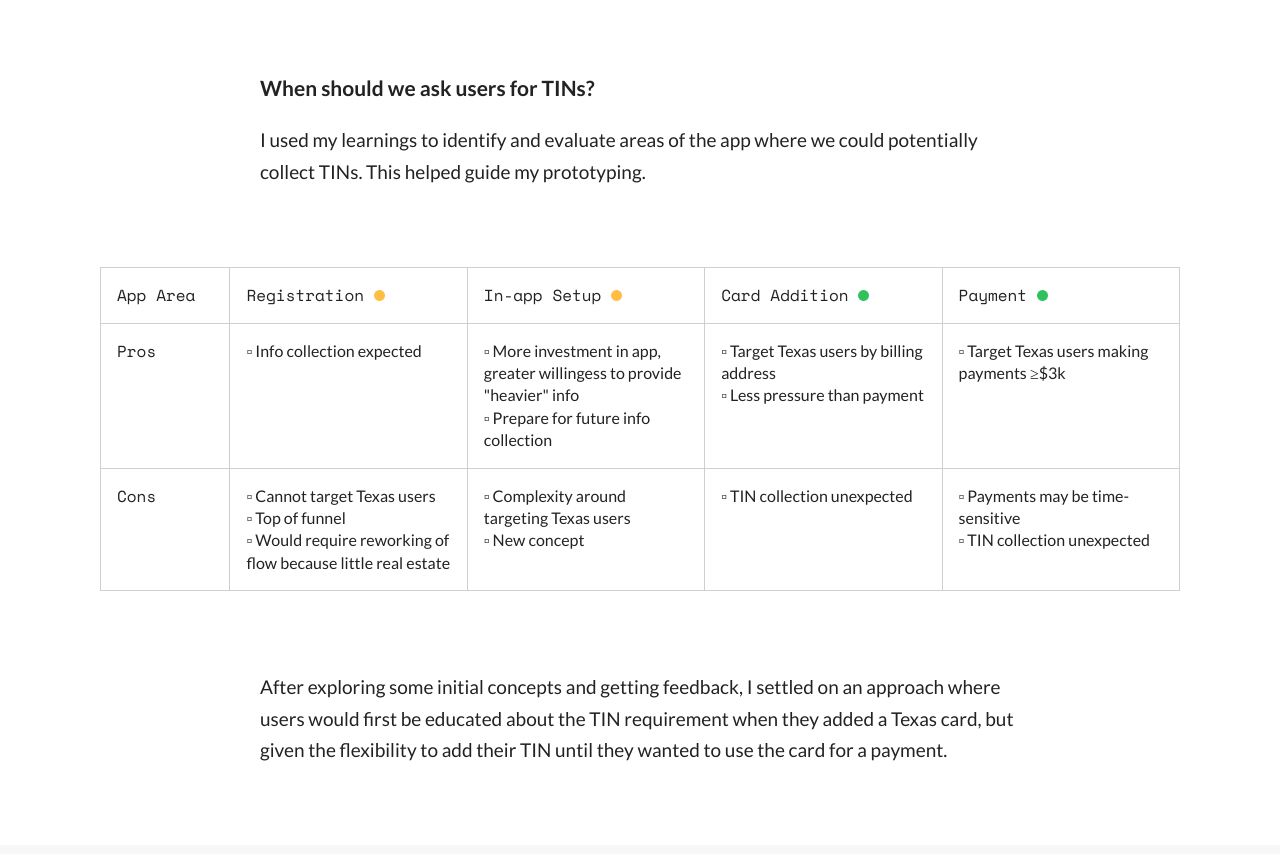
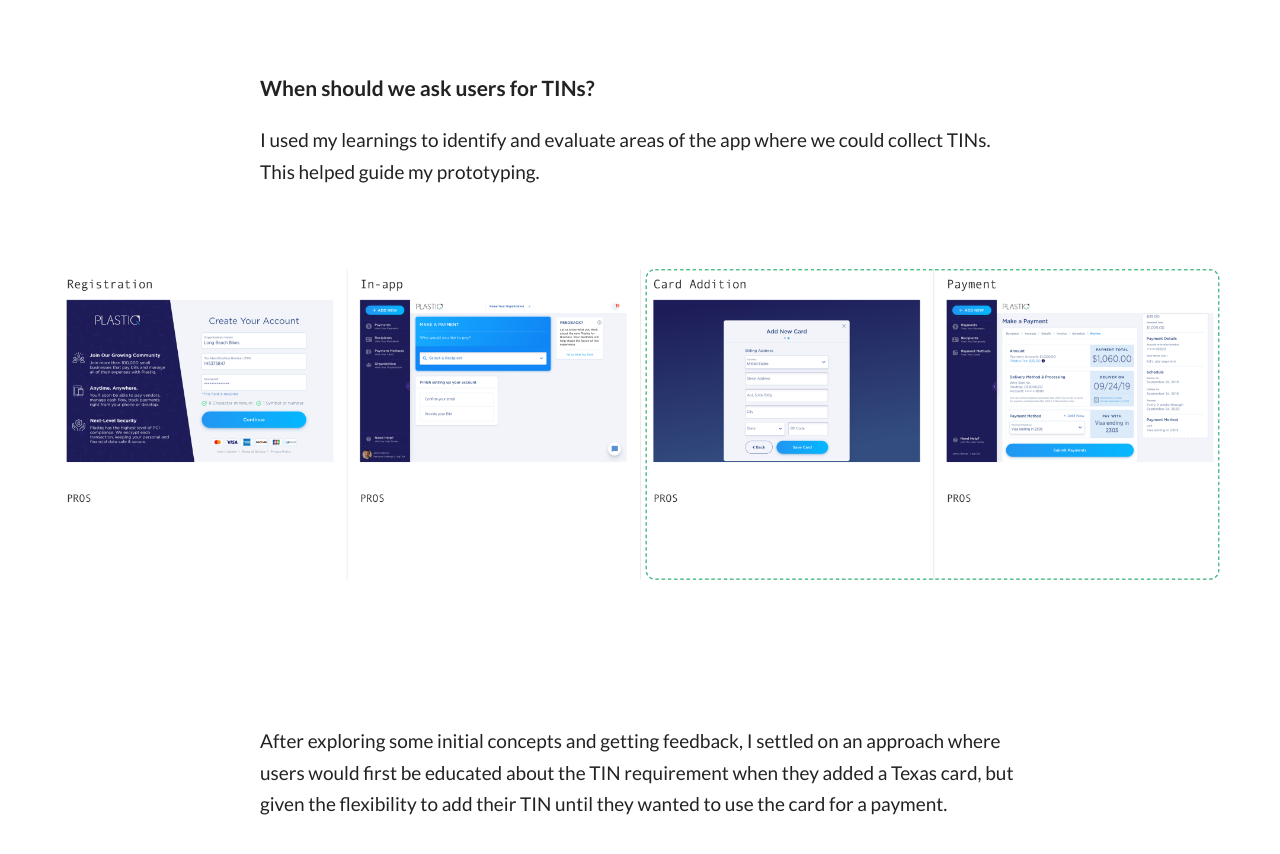
Before and after one commit to yujinchodesign/yujinchodesign.github.io, a plain HTML site: page plastiq.html in a window 1280 px wide. Shown: the part 3060-3914 px from the top of the page. Drawn offline with nearby package versions, Linux system fonts and the light colour scheme.

Commit message:
tin table

```diff
--- a/plastiq.html
+++ b/plastiq.html
@@ -59,9 +59,12 @@
                 <div class='text-block'>
                     <div class='spacer-m'></div>
                     <h3>When should we ask users for TINs?</h3>
-                    <p>I used my learnings to identify and evaluate areas of the app where we could potentially collect TINs. This helped guide my prototyping.</p>
+                    <p>I used my learnings to identify and evaluate areas of the app where we could collect TINs. This helped guide my prototyping.</p>
                 </div>
-                <div class='m'>
+                <div class='fw img'>
+                    <img src='imgs/plastiq/tin-table.png'>
+                </div>
+                <!--<div class='m'>
                     <table id='when-to-collect-tins-table' class='five-column'>
                         <tr>
                             <th>App Area</th>
@@ -85,7 +88,7 @@
                             <td>▫ Payments may be time-sensitive<br>▫ TIN collection unexpected</td>
                         </tr>
                     </table>
-                </div>
+                </div>-->
                 <div class='text-block'>
                     <p>After exploring some initial concepts and getting feedback, I settled on an approach where users would first be educated about the TIN requirement when they added a Texas card, but given the flexibility to add their TIN until they wanted to use the card for a payment.</p>
                 </div>
```
Also changed, not shown: imgs/plastiq/tin-table.png (added), 1 other file.
